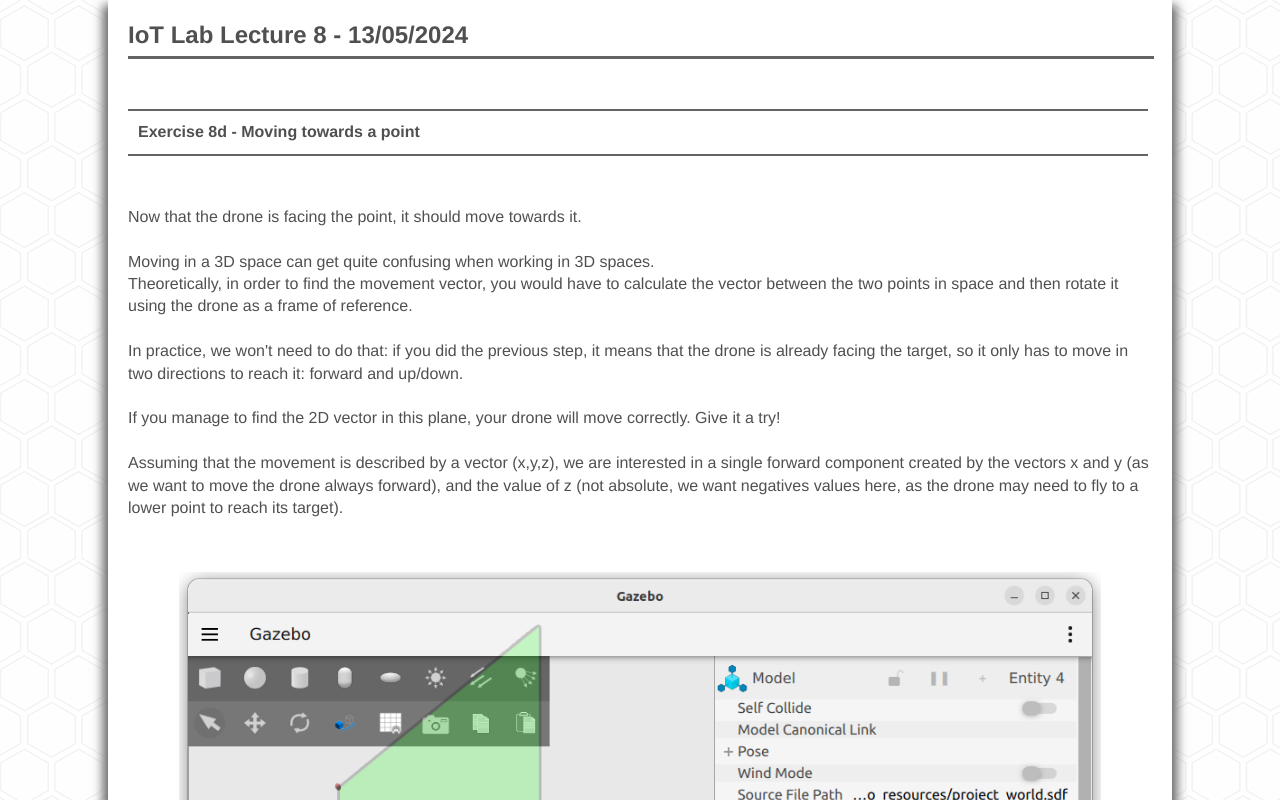
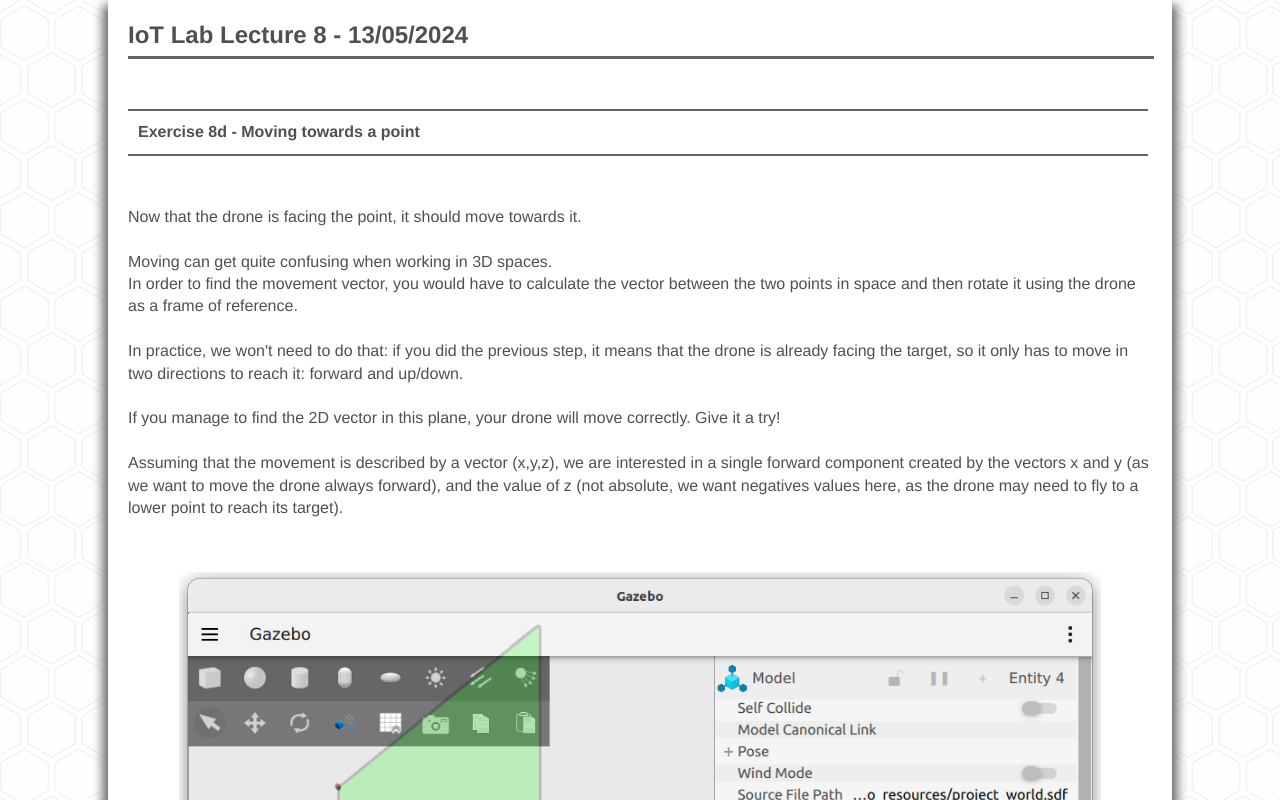
Before and after one commit to Fede3751/IoT-lectures-2024, a plain HTML site: page lecture_8.html in a window 1280 px wide. Shown: the top 800 px of the page. Drawn offline with Linux system fonts and the light colour scheme.

Commit message:
Update for lecture 8

```diff
--- a/lecture_8.html
+++ b/lecture_8.html
@@ -14,8 +14,8 @@
 
                 Now that the drone is facing the point, it should move towards it.<br><br>
 
-                Moving in a 3D space can get quite confusing when working in 3D spaces.<br>
-                Theoretically, in order to find the movement vector, you would have to calculate
+                Moving can get quite confusing when working in 3D spaces.<br>
+                In order to find the movement vector, you would have to calculate
                 the vector between the two points in space and then rotate it using the drone as
                 a frame of reference.<br><br>
 
@@ -41,8 +41,8 @@
 
             <p>
 
-                These exercise are left for you to do it on your own, as they were not discussed in class.<br>
-                Solution for them will be published next week when we will officialy present the IoT Project and challenge!<br><br>
+                <!-- These exercise are left for you to do it on your own, as they were not discussed in class.<br>
+                Solution for them will be published next week when we will officialy present the IoT Project and challenge!<br><br> -->
 
                 We have everything ready to move the drone from point A to point B.<br><br>
 
```
